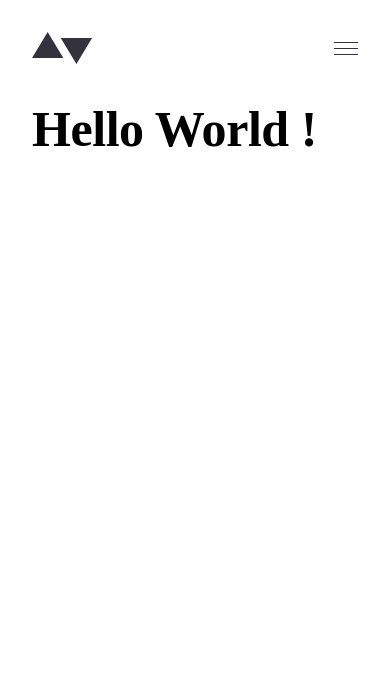
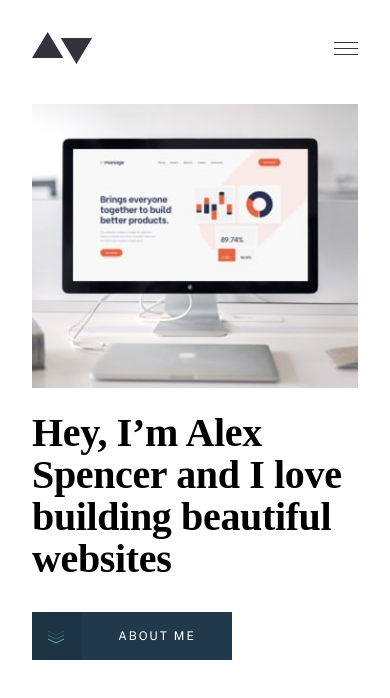
Before and after one commit to Alexandre-st/Minimalist-portfolio, a React (Create React App) app: page / in a window 390 px wide. Shown: the top 698 px of the page. Built offline with nearby package versions, Linux system fonts and the light colour scheme; a web font is replaced by a local one.

Commit message:
Hero part done, full responsive

```diff
--- a/src/pages/Home/Home.js
+++ b/src/pages/Home/Home.js
@@ -1,7 +1,32 @@
+import HeroImg from '../../assets/homepage/mobile/image-homepage-hero.jpg';
+import HeroImgTablet from '../../assets/homepage/tablet/image-homepage-hero.jpg';
+import HeroImgDesktop from '../../assets/homepage/desktop/image-homepage-hero.jpg';
+import StyleButton from '../../assets/icons/down-arrows.svg';
+
 const Home = () => {
   return (
     <main className="container">
-      <h1 className="big-title">Hello World !</h1>
+      <section className="hero">
+        <div className="hero-content">
+          <picture className="hero-img">
+            <source srcSet={HeroImgDesktop} media="(min-width: 1024px)" />
+            <source srcSet={HeroImgTablet}  media="(min-width: 768px)" />
+            <img src={HeroImg} alt="Website in creation" />
+            <div className="hero-text">
+              <h1 className="big-title">
+                Hey, I’m Alex Spencer and I love building beautiful websites
+              </h1>
+              <div className="button button-hero" role="button">
+                <div className="button-hero-img"></div>
+                <img src={StyleButton} alt="Style button" />
+                <div className="button-hero-text">
+                  <p>ABOUT ME</p>
+                </div>
+              </div>
+            </div>
+          </picture>
+        </div>
+      </section>
     </main>
   );
 }
--- /dev/null
+++ b/src/pages/Home/_home.scss
@@ -0,0 +1,67 @@
+@use '../../styles/variables/mixins' as *;
+
+.hero {
+
+  &-img {
+    max-width: 40.2rem;
+    margin: auto;
+
+    @include mq(tablet) {
+      max-width: none;
+      position: relative;
+    }
+  }
+
+  &-text {
+    margin-top: 2.4rem;
+
+    @include mq(tablet) {
+      position: absolute;
+      max-width: 51.4rem;
+      background-color: #FFFFFF;
+      bottom: 0;
+      margin-top: 0;
+      padding: 5.6rem 5.6rem 0 0;
+    }
+
+    @include mq(laptop) {
+      max-width: 44.5rem;
+      left: -1px;
+      bottom: -1px;
+    }
+  }
+}
+
+// Specific button of the homePage
+.button-hero {
+  display: flex;
+  background-color: #203A4C;
+  width: 20rem;
+  margin-top: 3.2rem;
+
+  @include mq(laptop) {
+    margin-top: 5.3rem;
+  }
+
+  &-img {
+    position: relative;
+    flex: 1;
+    width: 4.8rem;
+    height: 4.8rem;
+    background: #000000;
+    opacity: 0.1;
+  }
+
+  img {
+    position: absolute;
+    width: fit-content;
+    padding: 1.8rem 1.6rem;
+  }
+
+  &-text {
+    flex: 3;
+    color: #FFFFFF;
+    padding: 1.7rem 0;
+    text-align: center;
+  }
+}
--- a/src/styles/base/_base.scss
+++ b/src/styles/base/_base.scss
@@ -13,13 +13,27 @@ h1, h2, h3 {
   max-width: 111rem;
   margin: auto;
   padding: 0 3.2rem;
+
+  @include mq(tablet) {
+    padding: 0 4.1rem 0 3.9rem;
+  }
+
+  @include mq(desktop) {
+    padding: 0;
+  }
 }
 
 .big-title {
-  font-size: 5rem;
-  line-height: 5rem;
-  letter-spacing: -0.446429px;
   font-weight: 700;
+  font-size: 4rem;
+  line-height: 4.2rem;
+  letter-spacing: -0.357143px;
+
+  @include mq(laptop) {
+    font-size: 5rem;
+    line-height: 5rem;
+    letter-spacing: -0.446429px;
+  }
 }
 
 .middle-title {
@@ -67,3 +81,9 @@ h1, h2, h3 {
     color: #33323D;
   }
 }
+
+.button {
+  font-size: 1.2rem;
+  line-height: 1.4rem;
+  letter-spacing: 2px;
+}
--- a/src/styles/index.scss
+++ b/src/styles/index.scss
@@ -6,3 +6,4 @@
 @use "../components/Header/header";
 
 // == PAGE == //
+@use "../pages/Home/home";
```
